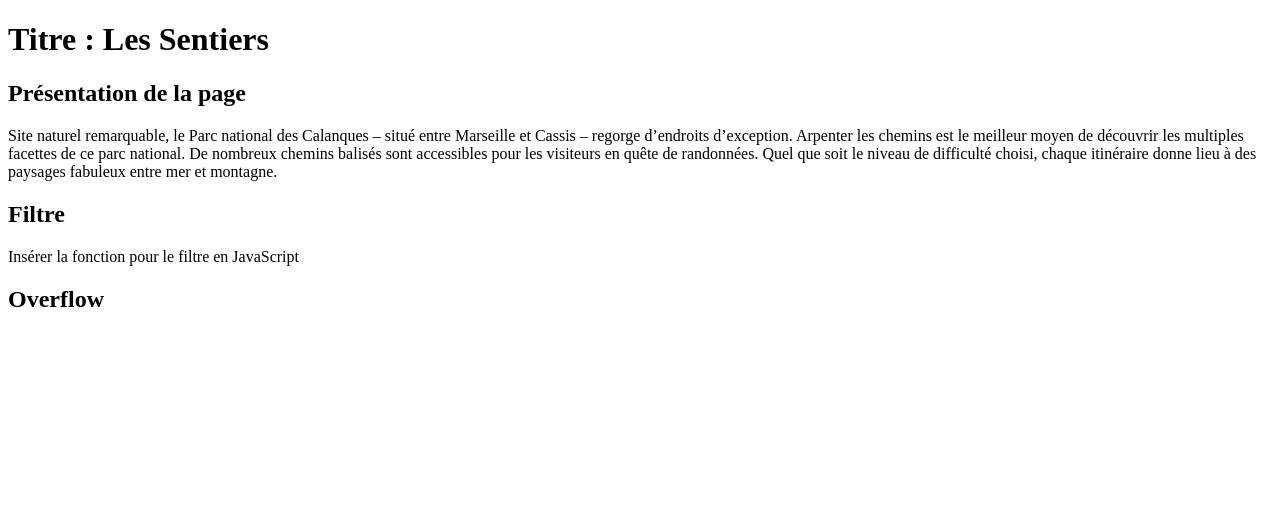
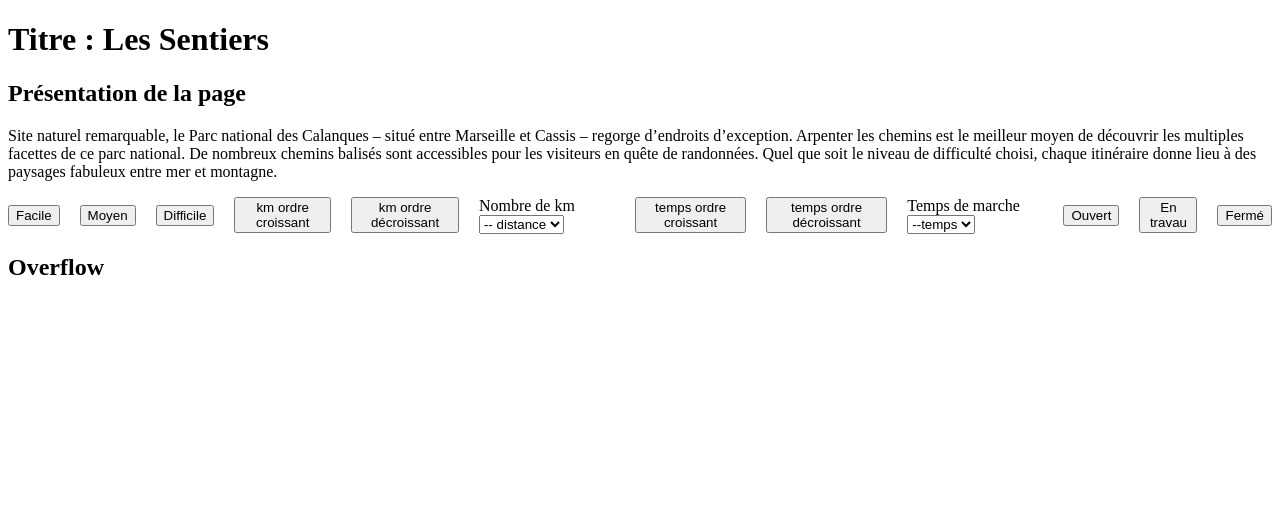
Before and after one commit to clarisse-lebaut/parcNational, a PHP site: page /pages/trails.php in a window 1280 px wide. Shown: the part 26-532 px from the top of the page. After the commit the page ends 301 px from the top, so only its background shows below. Run offline with PHP 8.4, Linux system fonts and the light colour scheme; data that the repository does not hold is empty.

Commit message:
add filter ant his category in the page, not the function

```diff
--- a/pages/trails.php
+++ b/pages/trails.php
@@ -17,6 +17,7 @@ $trails = get_trails_all($connectBDD);
     <meta charset="UTF-8">
     <meta name="viewport" content="width=device-width, initial-scale=1.0">
     <title>Trails</title>
+    <script src="../scripts/filter.js" defer></script>
 </head>
 <body>
     <header></header>
@@ -34,8 +35,70 @@ $trails = get_trails_all($connectBDD);
         </section>
 
         <section>
-            <h2>Filtre</h2>
-            <p>Insérer la fonction pour le filtre en JavaScript</p>
+            <style>
+                .filter{
+                    display : flex;
+                    flex-direction : row;
+                    align-items: center;
+                    gap: 20px;
+                }
+            </style>
+
+            <div class="filter">
+                <!-- difficulté -->
+                <button class="filter-btn" data-filter="easy">Facile</button>
+                <button class="filter-btn" data-filter="medium">Moyen</button>
+                <button class="filter-btn" data-filter="hard">Difficile</button>
+
+                <!-- km -->
+                <button class="filter-btn">km ordre croissant</button>
+                <button class="filter-btn">km ordre décroissant</button>
+                <div class="search-km">
+                    <label for="km">Nombre de km</label>
+                    <select name="km" id="lenght">
+                        <option value="">-- distance</option>
+                        <option value="">1km</option>
+                        <option value="">2km</option>
+                        <option value="">3km</option>
+                        <option value="">4km</option>
+                        <option value="">5km</option>
+                        <option value="">6km</option>
+                        <option value="">7km</option>
+                        <option value="">8km</option>
+                        <option value="">9km</option>
+                        <option value="">10km</option>
+                        <option value="">11km</option>
+                        <option value="">12km</option>
+                    </select>
+                </div>
+
+                <!-- temps -->
+                <button class="filter-button">temps ordre croissant</button>
+                <button class="filter-button">temps ordre décroissant</button>
+                <div class="search-time">
+                    <label for="km">Temps de marche</label>
+                    <select name="time" id="time">
+                        <option value="">--temps</option>
+                        <option value="">1h</option>
+                        <option value="">2h</option>
+                        <option value="">3h</option>
+                        <option value="">4h</option>
+                        <option value="">5h</option>
+                        <option value="">6h</option>
+                        <option value="">7h</option>
+                        <option value="">8h</option>
+                        <option value="">9h</option>
+                        <option value="">10h</option>
+                        <option value="">11h</option>
+                        <option value="">12h</option>
+                    </select>
+                </div>
+
+                <!-- satus -->
+                <button class="filter-btn" data-filter="active">Ouvert</button>
+                <button class="filter-btn" data-filter="work">En travau</button>
+                <button class="filter-btn" data-filter="hard">Fermé</button>
+            </div>
         </section>
 
         <section>
```
Also changed, not shown: scripts/filter.js (added).
